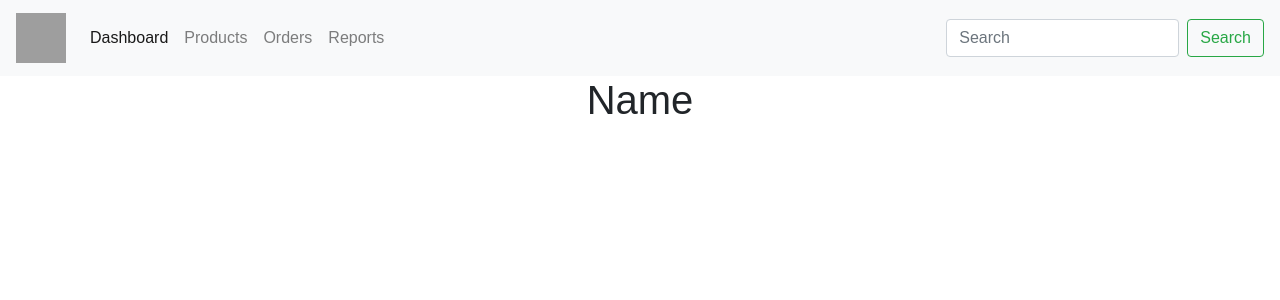
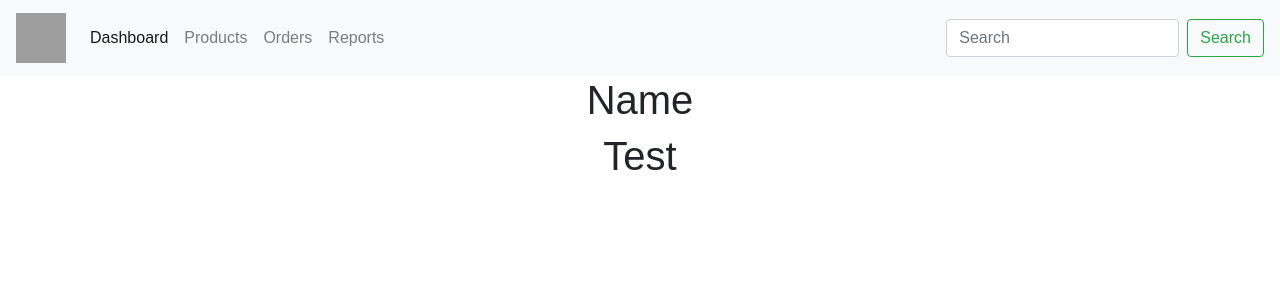
Before and after one commit to pbcub1/CIMS, a React (Create React App) app: page / in a window 1280 px wide. Shown: the top 300 px of the page. Built offline with nearby package versions, Linux system fonts and the light colour scheme; grey boxes are pictures that could not be loaded.

Commit message:
Implemented Core
Implenented the main display module for the app. com_Core.js, implemented into App.js. Will be developed later.

```diff
--- a/src/App.js
+++ b/src/App.js
@@ -9,6 +9,7 @@
 import Navbar from './com_Navbar.js';
 import SideNavi from './com_SideNavi.js';
 import OptionsPanel from './com_OptionsPanel.js';
+import Core from './com_Core.js';
 
 class App extends Component {
   render() {
@@ -17,7 +18,7 @@
         <Navbar />
         <SideNavi />
         <OptionsPanel />
-        {/*Core*/}
+        <Core />
         {/*Footer*/}
       </div>
     );
--- /dev/null
+++ b/src/com_Core.js
@@ -0,0 +1,21 @@
+import React, { Component } from 'react';
+
+class Core extends Component {
+    constructor( props ){
+        super(props);
+
+        //This will be used later.
+    }
+
+    render() {
+        return(
+            <div className="Core">
+                <h1>Test</h1>
+
+                {/*This will be developed as a multiscreen application. This is the heart of the app.*/}
+            </div>
+        );
+    }
+}
+
+export default Core;
```
